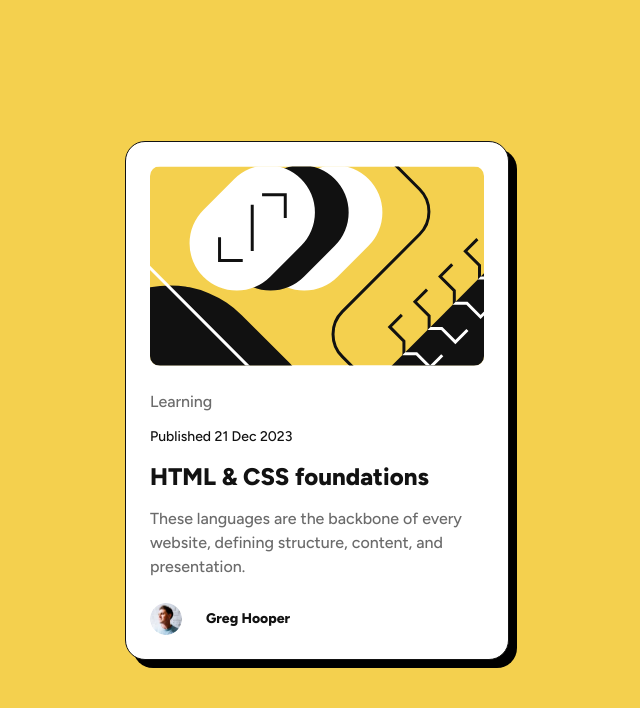
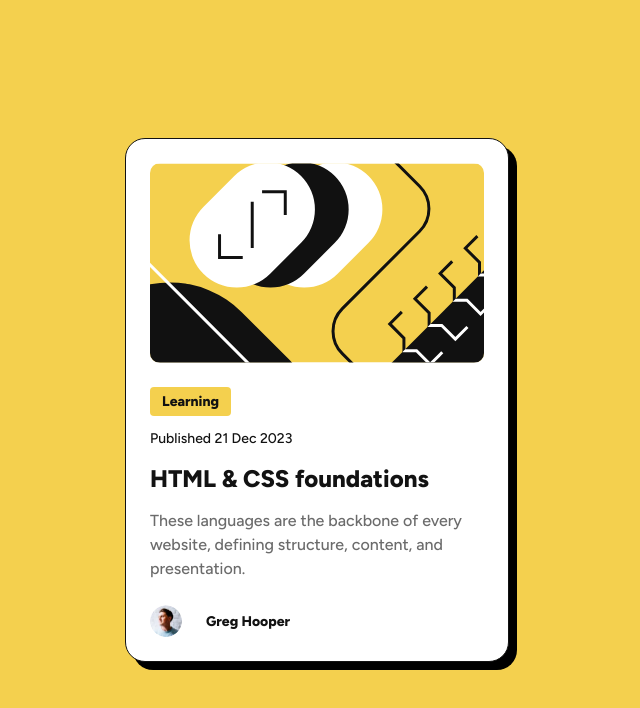
Before and after one commit to fazliddin8515/fm-blog-preview-card, a plain HTML site: page index.html in a window 1280 px wide. Shown: the whole page, without its empty margins (323-963 px from the left). Drawn offline with Linux system fonts and the light colour scheme.

Commit message:
style(card): add label styles

```diff
--- a/style.css
+++ b/style.css
@@ -147,3 +147,13 @@ picture {
     border-radius: 50%;
   }
 }
+
+.label {
+  background-color: var(--yellow);
+  color: var(--gray-950);
+  font-size: var(--text-preset-3);
+  font-weight: 800;
+  padding: var(--space-50) var(--space-150);
+  border-radius: var(--radius-xs);
+  width: fit-content;
+}
```
